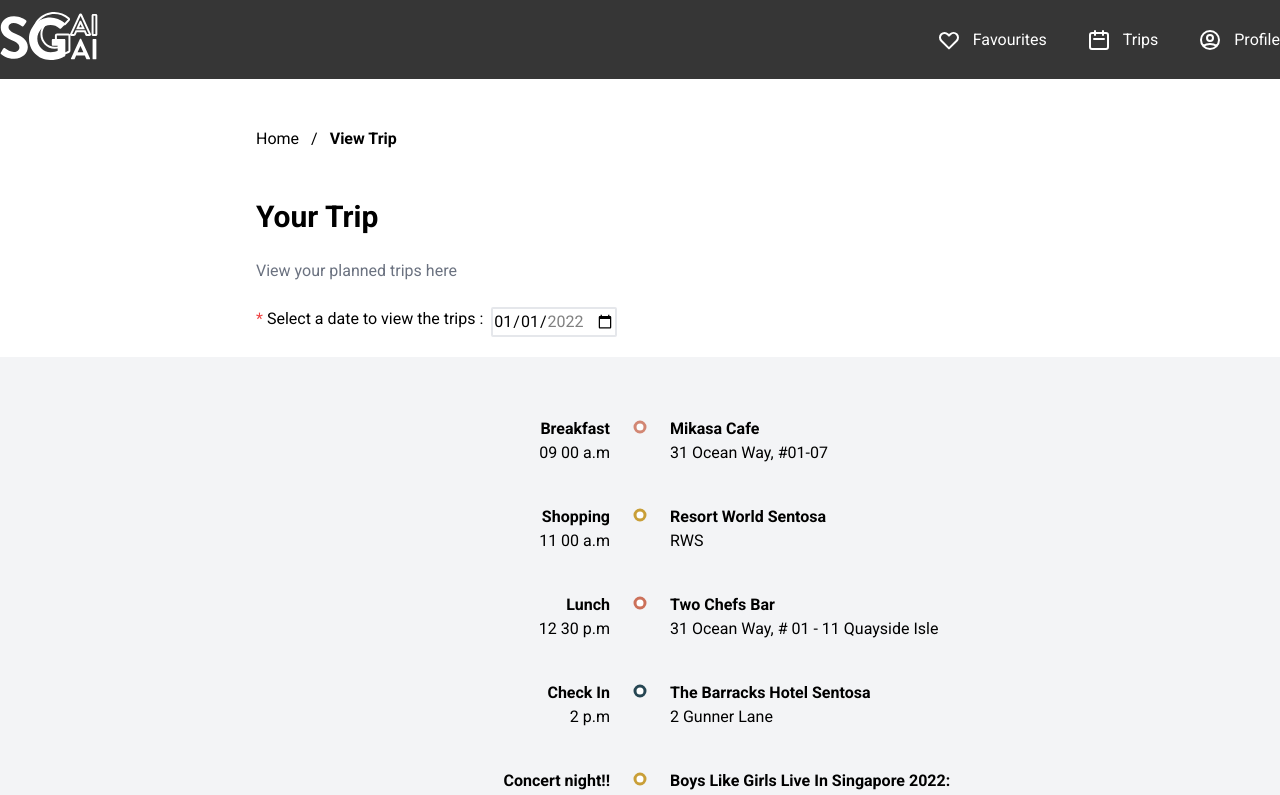
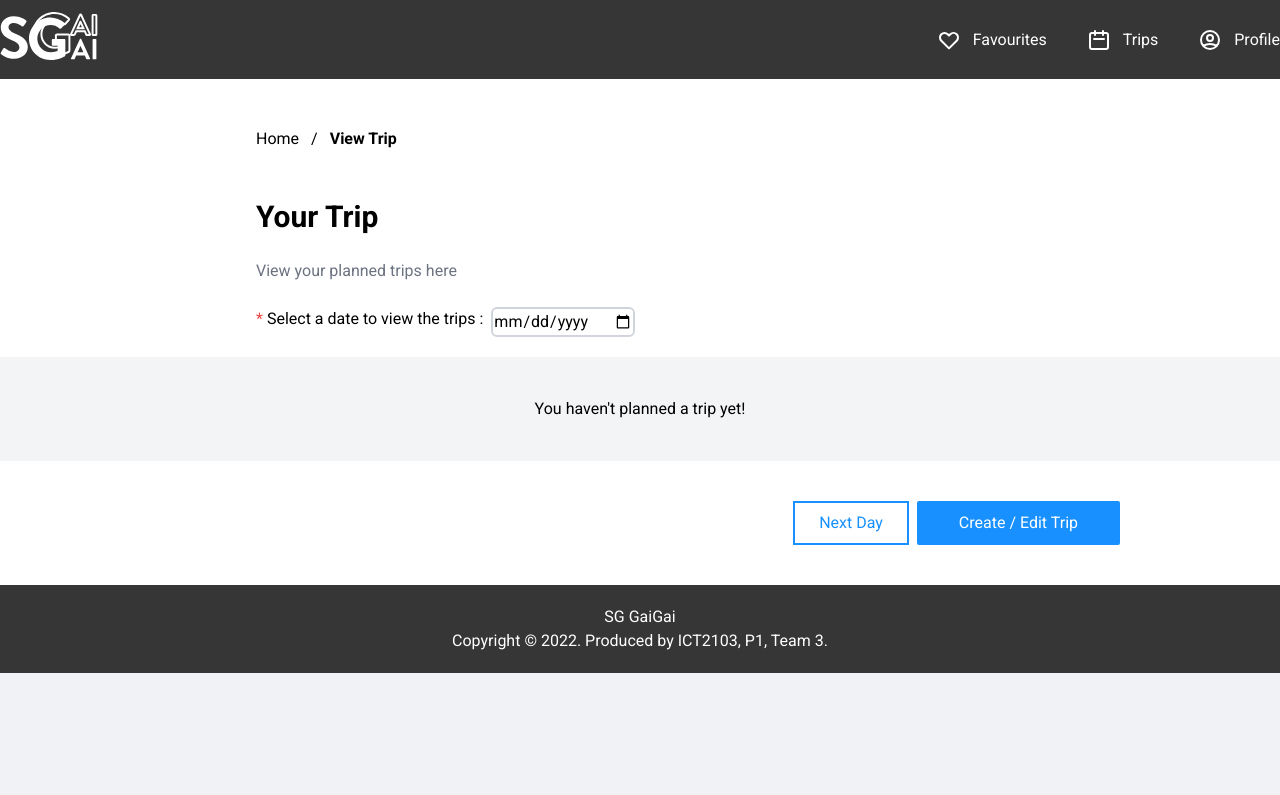
Before and after one commit to JustBrandonLim/sggaigai-ict2103, a Next.js app: page /trip in a window 1280 px wide. Shown: the top 795 px of the page. Built offline with nearby package versions, Linux system fonts and the light colour scheme.

Commit message:
added date, trip is tagged to my bday 20/11/2022

```diff
--- a/pages/trip.js
+++ b/pages/trip.js
@@ -5,26 +5,22 @@
 import Link from "next/link";
 import PageHeader from "../components/PageHeader";
 
+
 export default function CreateTrip() {
+  const [dateTrip, setDateTrip] = useState("");
   const [tripData, setTripData] = useState(
     [
-      [{ stopName: "Breakfast", time: "09 00 a.m", action: "eat", eventName: "Mikasa Cafe", vicinity: "31 Ocean Way, #01-07" }],
-      [{ stopName: "Shopping", time: "11 00 a.m", action: "do", eventName: "Resort World Sentosa", vicinity: "RWS" }],
-      [{ stopName: "Lunch", time: "12 30 p.m", action: "eat", eventName: "Two Chefs Bar", vicinity: "31 Ocean Way, # 01 - 11 Quayside Isle" }],
-      [{ stopName: "Check In", time: "2 p.m", action: "stay", eventName: "The Barracks Hotel Sentosa", vicinity: "2 Gunner Lane" }],
-      [{ stopName: "Concert night!!", time: "06 00 p.m", action: "do", eventName: "Boys Like Girls Live In Singapore 2022: Self Title", vicinity: "The Coliseum (TM), Hard Rock Hotel Singapore, Resorts World (TM) Sentosa * Singapore" }],
-      [{ stopName: "Dinner", time: "09 00 p.m", action: "eat", eventName: "Wing Choi", vicinity: "8 Sentosa Gateway" }]
+      [{date: "2022-11-20", stopName: "Breakfast", time: "09 00 a.m", action: "eat", eventName: "Mikasa Cafe", vicinity: "31 Ocean Way, #01-07" }],
+      [{date: "2022-11-20", stopName: "Shopping", time: "11 00 a.m", action: "do", eventName: "Resort World Sentosa", vicinity: "RWS" }],
+      [{date: "2022-11-20", stopName: "Lunch", time: "12 30 p.m", action: "eat", eventName: "Two Chefs Bar", vicinity: "31 Ocean Way, # 01 - 11 Quayside Isle" }],
+      [{date: "2022-11-20", stopName: "Check In", time: "2 p.m", action: "stay", eventName: "The Barracks Hotel Sentosa", vicinity: "2 Gunner Lane" }],
+      [{date: "2022-11-20", stopName: "Concert night!!", time: "06 00 p.m", action: "do", eventName: "Boys Like Girls Live In Singapore 2022: Self Title", vicinity: "The Coliseum (TM), Hard Rock Hotel Singapore, Resorts World (TM) Sentosa * Singapore" }],
+      [{date: "2022-11-20", stopName: "Dinner", time: "09 00 p.m", action: "eat", eventName: "Wing Choi", vicinity: "8 Sentosa Gateway" }]
     ]
   ); // sample results from database
   useEffect(() => {
-    /*fetch("/api/test")
-      .then((res) => res.json())
-      .then((data) => {
-        setData(data);
-        console.log(data.message[0].name);
-      });*/
-  }, []);
 
+  }, [dateTrip]);
   return (
     <Layout view={"trip"} loggedIn={true}>
 
@@ -37,13 +33,13 @@
           <div className="flex flex-row">
             <span className="mr-1 text-red-500">*</span>
             <p className="mr-2 text-xs md:text-base">Select a date to view the trips :</p>
-            <input className="border-2 rounded-sm" type="date" value="2022-01-01" min="2022-01-01" max="2022-12-31" />
+              <input className="border-2 border-gray-300 rounded-md" type="date" onChange={(e) => setDateTrip({startDate: e.target.value})}/>
           </div>
         </PageHeader>
 
         <div className="flex flex-col items-center justify-start gap-3 px-40 py-10 bg-gray-100">
           <div className="max-w-2xl gap-3">
-            {!tripData ? <EmptyTrip/> : [...Array(tripData.length)].map((e, i) => <Card tripData={tripData[i]} id={i} key={i} loading={true} />)}
+            {tripData[0][0].date != dateTrip.startDate ? <EmptyTrip/> : [...Array(tripData.length)].map((e, i) => <Card tripData={tripData[i]} id={i} key={i} loading={true} />)}
           </div>
         </div>
 
```
